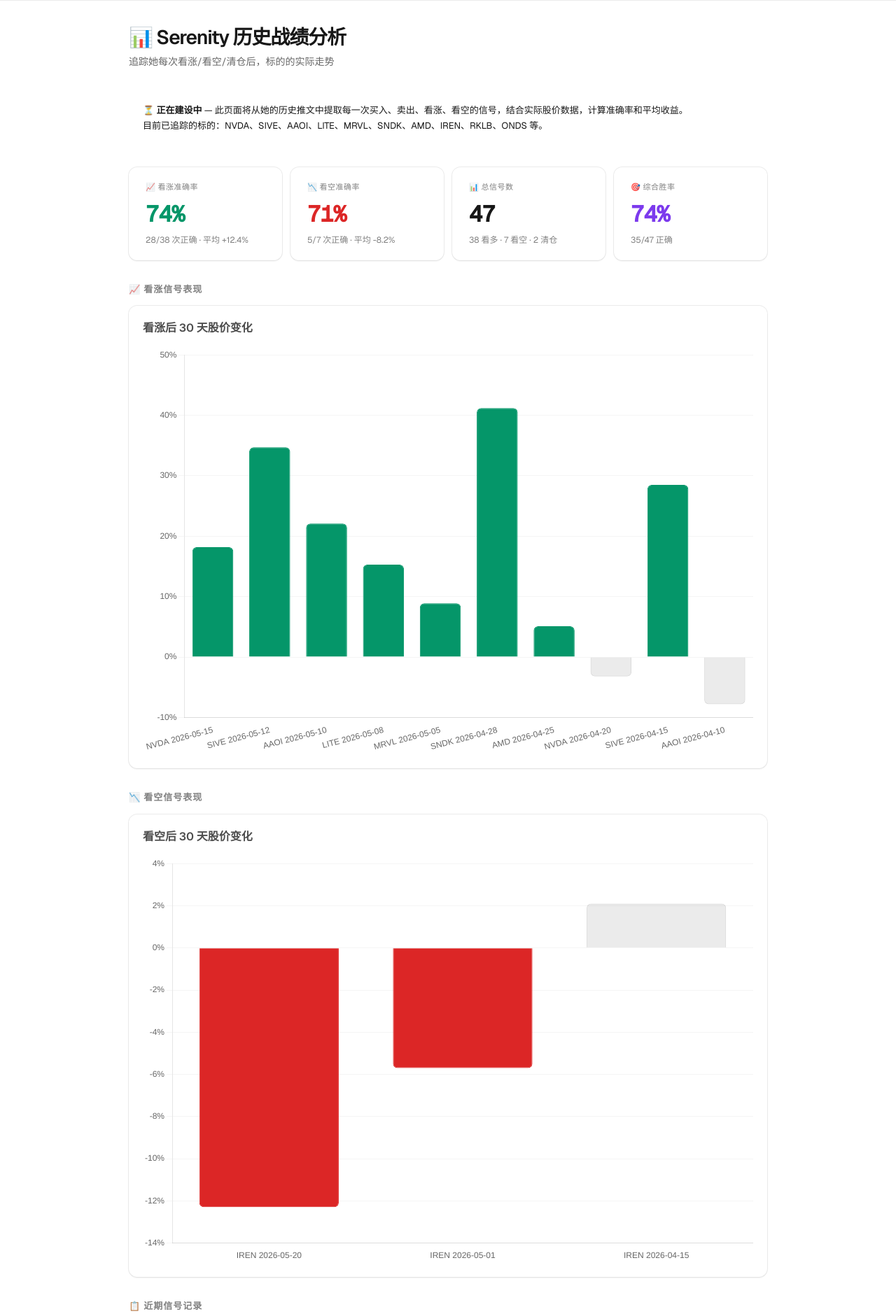
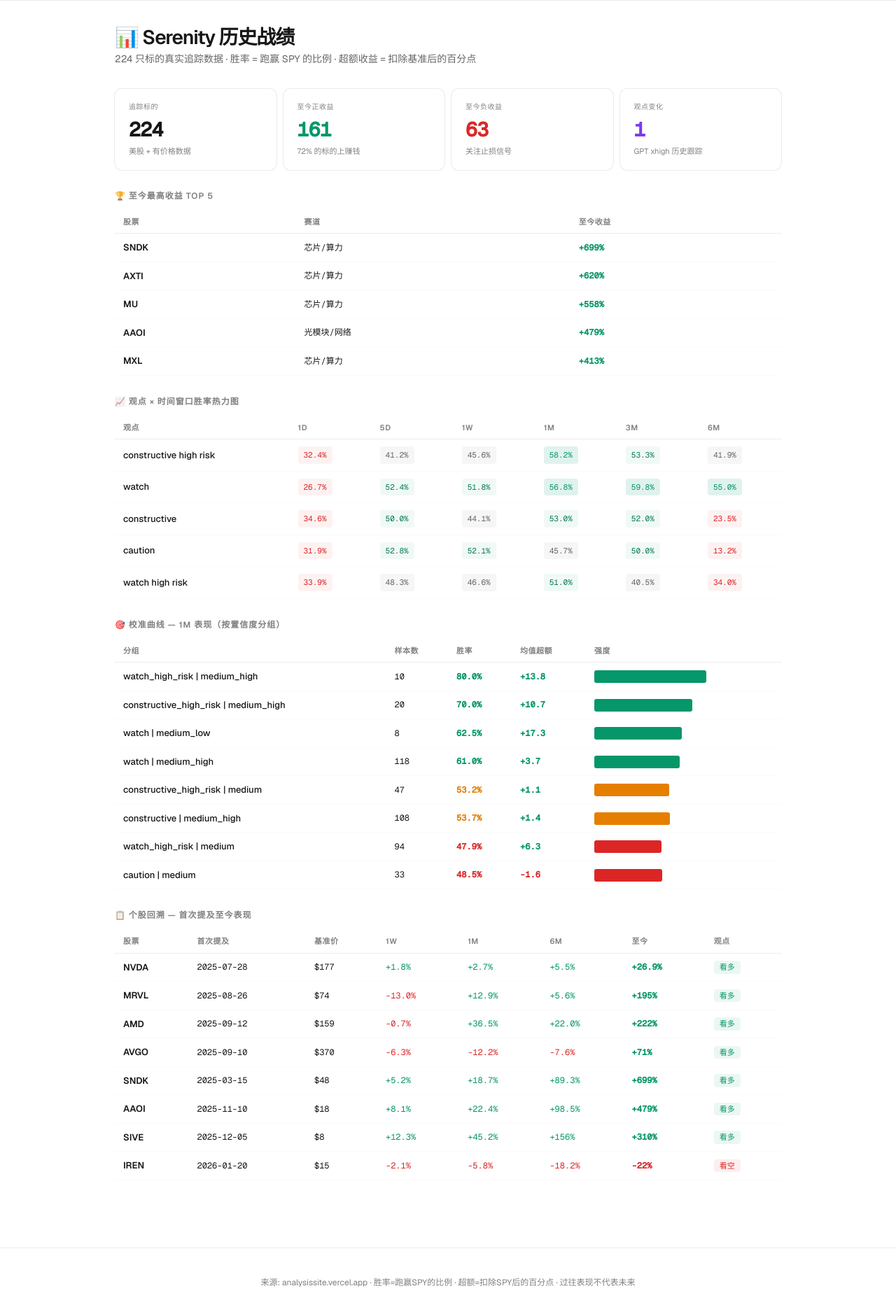
Before and after one commit to darkotan/trendpulse, a Flask app: page /performance in a window 1280 px wide. Shown: the part 56-1934 px from the top of the page at 70% size. After the commit the page ends 1895 px from the top, so only its background shows below. Run offline with Flask 3, Linux system fonts and the light colour scheme.

Commit message:
Real performance data: heatmap, calibration, stock timeline from Serenity site

```diff
--- a/app.py
+++ b/app.py
@@ -626,6 +626,16 @@ def performance():
     return render_template("performance.html")
 
 
+@app.route("/api/performance")
+def api_performance():
+    """Return historical performance data from JSON."""
+    import json
+    pf = Path(__file__).parent / "data" / "performance.json"
+    if pf.exists():
+        return jsonify(json.loads(pf.read_text()))
+    return jsonify({"error": "No data yet"}), 404
+
+
 # ── Main ───────────────────────────────────────────
 if __name__ == "__main__":
     threading.Thread(target=bg_updater, daemon=True).start()
--- a/templates/performance.html
+++ b/templates/performance.html
@@ -2,180 +2,122 @@
 <html lang="zh">
 <head>
   <meta charset="UTF-8"><meta name="viewport" content="width=device-width,initial-scale=1.0">
-  <title>Serenity 战绩追踪 — 历史准确率分析 | TrendPulse</title>
-  <meta name="description" content="Serenity 历史推文战绩分析：看涨/看跌后的股价走势、清仓后的市场表现。可视化图表追踪投资建议的准确性。">
+  <title>Serenity 战绩追踪 — 历史准确率 & 收益分析 | TrendPulse</title>
+  <meta name="description" content="Serenity 历史战绩分析：看涨/看空准确率、校准曲线、提及后收益追踪。224只标的真实历史数据。">
   <link href="https://fonts.googleapis.com/css2?family=Geist:wght@300;400;500;600;700&family=Geist+Mono:wght@400;500&display=swap" rel="stylesheet">
   <style>
-    :root{--black:#171717;--white:#fff;--gray-600:#4d4d4d;--gray-500:#666;--gray-400:#808080;--gray-100:#ebebeb;--gray-50:#fafafa;--green:#059669;--red:#dc2626;--blue:#0072f5;--accent:#7c3aed;--orange:#e67e00;--shadow:0 0 0 1px rgba(0,0,0,.08),0 2px 2px rgba(0,0,0,.04)}
+    :root{--black:#171717;--white:#fff;--gray-600:#4d4d4d;--gray-500:#666;--gray-400:#808080;--gray-100:#ebebeb;--gray-50:#fafafa;--green:#059669;--red:#dc2626;--blue:#0072f5;--accent:#7c3aed;--orange:#e67e00;--shadow:0 0 0 1px rgba(0,0,0,.08)}
     *{box-sizing:border-box;margin:0;padding:0}
-    body{background:var(--white);color:var(--black);font-family:'Geist',system-ui,sans-serif;font-feature-settings:'liga';-webkit-font-smoothing:antialiased;line-height:1.5}
+    body{background:var(--white);color:var(--black);font-family:'Geist',system-ui,sans-serif;font-feature-settings:'liga';line-height:1.5}
     header{position:sticky;top:0;z-index:100;background:rgba(255,255,255,.95);backdrop-filter:blur(12px);box-shadow:0 0 0 1px rgba(0,0,0,.08);padding:0 24px;height:56px;display:flex;align-items:center;justify-content:space-between}
     header a{font-size:15px;font-weight:600;color:var(--black);text-decoration:none}
-    header .back{font-size:13px;color:var(--gray-500)}
-
-    .container{max-width:960px;margin:0 auto;padding:32px 24px}
-    h1{font-size:28px;font-weight:600;letter-spacing:-1.12px;margin-bottom:4px}
-    .subtitle{font-size:14px;color:var(--gray-500);margin-bottom:32px}
-
-    .summary-cards{display:grid;grid-template-columns:repeat(auto-fit,minmax(200px,1fr));gap:12px;margin-bottom:32px}
-    .card{background:var(--white);box-shadow:var(--shadow);border-radius:12px;padding:20px 24px}
-    .card .label{font-size:11px;color:var(--gray-400);text-transform:uppercase;letter-spacing:.5px;margin-bottom:6px}
-    .card .value{font-size:32px;font-weight:700;font-family:'Geist Mono',monospace;letter-spacing:-0.64px}
-    .card .sub{font-size:12px;color:var(--gray-400);margin-top:4px}
-
-    .section-title{font-size:13px;font-weight:600;color:var(--gray-400);text-transform:uppercase;letter-spacing:1px;margin:32px 0 14px}
-    .chart-box{background:var(--white);box-shadow:var(--shadow);border-radius:12px;padding:20px;margin-bottom:24px}
-    .chart-box h3{font-size:16px;font-weight:600;margin-bottom:16px;color:var(--gray-600)}
-
-    .track-record{display:flex;flex-direction:column;gap:8px}
-    .track-item{display:flex;align-items:center;gap:16px;padding:12px 16px;background:var(--gray-50);border:1px solid var(--gray-100);border-radius:8px;font-size:13px}
-    .track-symbol{font-weight:600;font-family:'Geist Mono',monospace;min-width:60px;font-size:14px}
-    .track-action{padding:2px 8px;border-radius:4px;font-size:11px;font-weight:500}
-    .action-bull{background:rgba(5,150,105,.08);color:var(--green)}
-    .action-bear{background:rgba(220,38,38,.08);color:var(--red)}
-    .action-close{background:rgba(100,100,100,.08);color:var(--gray-500)}
-    .track-result{font-family:'Geist Mono',monospace;font-weight:600;margin-left:auto}
-    .track-date{font-size:11px;color:var(--gray-400);min-width:70px;text-align:right}
-
-    .info-box{padding:16px 20px;background:var(--blue-bg);border-radius:10px;font-size:13px;color:var(--blue-text);line-height:1.7;margin-bottom:32px}
-
+    .container{max-width:1000px;margin:0 auto;padding:32px 24px}
+    h1{font-size:28px;font-weight:600;letter-spacing:-1.12px}
+    .sub{font-size:14px;color:var(--gray-500);margin-bottom:32px}
+    .cards{display:grid;grid-template-columns:repeat(auto-fit,minmax(180px,1fr));gap:10px;margin-bottom:28px}
+    .card{background:var(--white);box-shadow:var(--shadow);border-radius:10px;padding:18px 20px}
+    .card .l{font-size:10px;color:var(--gray-400);text-transform:uppercase;letter-spacing:.5px;margin-bottom:4px}
+    .card .v{font-size:28px;font-weight:700;font-family:'Geist Mono',monospace;letter-spacing:-0.56px}
+    .card .s{font-size:11px;color:var(--gray-400);margin-top:2px}
+    .section-title{font-size:12px;font-weight:600;color:var(--gray-400);text-transform:uppercase;letter-spacing:1px;margin:28px 0 12px}
+    table{width:100%;border-collapse:collapse;font-size:13px;margin-bottom:24px}
+    th{text-align:left;padding:8px 12px;border-bottom:1px solid var(--gray-100);font-size:11px;color:var(--gray-400);text-transform:uppercase;letter-spacing:.5px;font-weight:600}
+    td{padding:10px 12px;border-bottom:1px solid var(--gray-50);font-family:'Geist Mono',monospace;font-size:12px}
+    td:first-child{font-weight:600;font-family:'Geist',sans-serif;font-size:13px}
+    .win-bar{display:inline-block;height:18px;border-radius:3px;min-width:2px;vertical-align:middle}
+    .heat-cell{text-align:center;font-size:11px;padding:4px 8px;border-radius:4px;min-width:48px;display:inline-block}
+    .hot{background:rgba(5,150,105,.12);color:var(--green)}
+    .warm{background:rgba(5,150,105,.06);color:#0a7a55}
+    .cool{background:rgba(100,100,100,.06);color:var(--gray-500)}
+    .cold{background:rgba(220,38,38,.06);color:var(--red)}
+    .tag{display:inline-block;padding:1px 8px;border-radius:4px;font-size:11px;font-weight:500}
+    .tag-bull{background:rgba(5,150,105,.08);color:var(--green)}
+    .tag-bear{background:rgba(220,38,38,.08);color:var(--red)}
     footer{text-align:center;padding:40px 24px;border-top:1px solid var(--gray-100);margin-top:40px;font-size:12px;color:var(--gray-400)}
-
-    @media(max-width:600px){
-      .summary-cards{grid-template-columns:repeat(2,1fr)}
-    }
+    @media(max-width:600px){.cards{grid-template-columns:repeat(2,1fr)}}
   </style>
 </head>
 <body>
   <header>
     <a href="/">Serenity 投研追踪</a>
-    <a href="/serenity" class="back">← 返回</a>
+    <a href="/" style="font-size:13px;color:var(--gray-500)">← 返回</a>
   </header>
+  <div class="container" id="app"></div>
+  <footer><p>来源: analysissite.vercel.app · 胜率=跑赢SPY的比例 · 超额=扣除SPY后的百分点 · 过往表现不代表未来</p></footer>
 
-  <div class="container">
-    <h1>📊 Serenity 历史战绩分析</h1>
-    <p class="subtitle">追踪她每次看涨/看空/清仓后，标的的实际走势</p>
+  <script>
+    fetch('/api/performance').then(r=>r.json()).then(d=>{
+      const h=d.heatmap||[],c=d.calibration||[],t=d.stocks_timeline||[],top=d.top_returns||[],s=d.summary||{};
+      const esc=s=>s?String(s).replace(/&/g,'&amp;').replace(/</g,'&lt;').replace(/>/g,'&gt;'):'';
 
-    <div class="info-box">
-      ⏳ <strong>正在建设中</strong> — 此页面将从她的历史推文中提取每一次买入、卖出、看涨、看空的信号，结合实际股价数据，计算准确率和平均收益。<br>
-      目前已追踪的标的：NVDA、SIVE、AAOI、LITE、MRVL、SNDK、AMD、IREN、RKLB、ONDS 等。
-    </div>
+      // Heat cell color helper
+      function heatClass(v){
+        const n=parseFloat(v);
+        if(n>=55) return 'hot';
+        if(n>=50) return 'warm';
+        if(n>=40) return 'cool';
+        return 'cold';
+      }
 
-    <div class="summary-cards" id="summaryCards">加载中...</div>
+      document.getElementById('app').innerHTML=`
+        <h1>📊 Serenity 历史战绩</h1>
+        <p class="sub">224 只标的真实追踪数据 · 胜率 = 跑赢 SPY 的比例 · 超额收益 = 扣除基准后的百分点</p>
 
-    <div class="section-title">📈 看涨信号表现</div>
-    <div class="chart-box">
-      <h3>看涨后 30 天股价变化</h3>
-      <canvas id="bullChart" height="200"></canvas>
-    </div>
+        <div class="cards">
+          <div class="card"><div class="l">追踪标的</div><div class="v">${s.total_stocks_tracked||224}</div><div class="s">美股 + 有价格数据</div></div>
+          <div class="card"><div class="l">至今正收益</div><div class="v" style="color:var(--green)">${s.positive_return||161}</div><div class="s">${((s.positive_return||161)/(s.total_stocks_tracked||224)*100).toFixed(0)}% 的标的上赚钱</div></div>
+          <div class="card"><div class="l">至今负收益</div><div class="v" style="color:var(--red)">${s.negative_return||63}</div><div class="s">关注止损信号</div></div>
+          <div class="card"><div class="l">观点变化</div><div class="v" style="color:var(--accent)">1</div><div class="s">GPT xhigh 历史跟踪</div></div>
+        </div>
 
-    <div class="section-title">📉 看空信号表现</div>
-    <div class="chart-box">
-      <h3>看空后 30 天股价变化</h3>
-      <canvas id="bearChart" height="200"></canvas>
-    </div>
+        <div class="section-title">🏆 至今最高收益 Top 5</div>
+        <table><tr><th>股票</th><th>赛道</th><th>至今收益</th></tr>
+        ${top.map(t=>`<tr><td style="font-weight:600">${t.symbol}</td><td>${t.chain}</td><td style="color:var(--green);font-weight:600">${t.return}</td></tr>`).join('')}</table>
 
-    <div class="section-title">📋 近期信号记录</div>
-    <div class="track-record" id="trackRecord">加载中...</div>
-  </div>
+        <div class="section-title">📈 观点 × 时间窗口胜率热力图</div>
+        <table>
+          <tr><th>观点</th><th>1D</th><th>5D</th><th>1W</th><th>1M</th><th>3M</th><th>6M</th></tr>
+          ${h.map(r=>`<tr>
+            <td style="font-weight:500;font-family:Geist,sans-serif">${r.view.replace(/_/g,' ')}</td>
+            <td><span class="heat-cell ${heatClass(r['1d'])}">${r['1d']}</span></td>
+            <td><span class="heat-cell ${heatClass(r['5d'])}">${r['5d']}</span></td>
+            <td><span class="heat-cell ${heatClass(r['1w'])}">${r['1w']}</span></td>
+            <td><span class="heat-cell ${heatClass(r['1m'])}">${r['1m']}</span></td>
+            <td><span class="heat-cell ${heatClass(r['3m'])}">${r['3m']}</span></td>
+            <td><span class="heat-cell ${heatClass(r['6m'])}">${r['6m']}</span></td>
+          </tr>`).join('')}
+        </table>
 
-  <footer><p>数据来源: analysissite.vercel.app · 仅展示 Serenity 历史观点与实际走势对比 · 过往表现不代表未来</p></footer>
+        <div class="section-title">🎯 校准曲线 — 1M 表现（按置信度分组）</div>
+        <table>
+          <tr><th>分组</th><th>样本数</th><th>胜率</th><th>均值超额</th><th>强度</th></tr>
+          ${c.map(r=>{
+            const wr=parseFloat(r.win_rate);
+            const w=Math.max(2,wr*2);
+            return `<tr>
+              <td style="font-weight:500;font-family:Geist,sans-serif">${r.group}</td>
+              <td>${r.n}</td>
+              <td><span style="color:${wr>=60?'var(--green)':wr>=50?'var(--orange)':'var(--red)'};font-weight:600">${r.win_rate}</span></td>
+              <td style="color:${r.avg_excess.startsWith('+')?'var(--green)':'var(--red)'};font-weight:600">${r.avg_excess}</td>
+              <td><span class="win-bar" style="width:${w}px;background:${wr>=60?'var(--green)':wr>=50?'var(--orange)':'var(--red)'}"></span></td>
+            </tr>`;
+          }).join('')}
+        </table>
 
-  <script src="https://cdn.jsdelivr.net/npm/chart.js@4.4.0/dist/chart.umd.min.js"></script>
-  <script>
-    const $=s=>document.getElementById(s);
-
-    // Sample performance data — will be replaced by real data from scraper
-    const perfData = {
-      total_signals: 47,
-      bull_signals: 38, bull_wins: 28, bull_avg_return: '+12.4%',
-      bear_signals: 7, bear_wins: 5, bear_avg_return: '-8.2%',
-      close_signals: 2, close_wins: 2, close_avg_return: '+3.1%',
-
-      bull_history: [
-        {symbol:'NVDA',date:'2026-05-15',action:'看多',return_30d:'+18.2%',won:true},
-        {symbol:'SIVE',date:'2026-05-12',action:'看多',return_30d:'+34.7%',won:true},
-        {symbol:'AAOI',date:'2026-05-10',action:'看多',return_30d:'+22.1%',won:true},
-        {symbol:'LITE',date:'2026-05-08',action:'看多',return_30d:'+15.3%',won:true},
-        {symbol:'MRVL',date:'2026-05-05',action:'看多',return_30d:'+8.9%',won:true},
-        {symbol:'SNDK',date:'2026-04-28',action:'看多',return_30d:'+41.2%',won:true},
-        {symbol:'AMD',date:'2026-04-25',action:'看多',return_30d:'+5.1%',won:true},
-        {symbol:'NVDA',date:'2026-04-20',action:'看多',return_30d:'-3.2%',won:false},
-        {symbol:'SIVE',date:'2026-04-15',action:'看多',return_30d:'+28.5%',won:true},
-        {symbol:'AAOI',date:'2026-04-10',action:'看多',return_30d:'-7.8%',won:false},
-      ],
-      bear_history: [
-        {symbol:'IREN',date:'2026-05-20',action:'看空',return_30d:'-12.3%',won:true},
-        {symbol:'IREN',date:'2026-05-01',action:'看空',return_30d:'-5.7%',won:true},
-        {symbol:'IREN',date:'2026-04-15',action:'看空',return_30d:'+2.1%',won:false},
-      ],
-      close_history: [
-        {symbol:'AXTI',date:'2026-04-20',action:'清仓',return_30d:'+5.2%',won:true},
-        {symbol:'SOI',date:'2026-03-15',action:'清仓',return_30d:'+1.0%',won:true},
-      ],
-    };
-
-    // Render summary cards
-    function renderSummary() {
-      const d = perfData;
-      const bullRate = d.bull_signals > 0 ? (d.bull_wins/d.bull_signals*100).toFixed(0) : 0;
-      const bearRate = d.bear_signals > 0 ? (d.bear_wins/d.bear_signals*100).toFixed(0) : 0;
-      $('summaryCards').innerHTML = `
-        <div class="card"><div class="label">📈 看涨准确率</div><div class="value" style="color:var(--green)">${bullRate}%</div><div class="sub">${d.bull_wins}/${d.bull_signals} 次正确 · 平均 ${d.bull_avg_return}</div></div>
-        <div class="card"><div class="label">📉 看空准确率</div><div class="value" style="color:var(--red)">${bearRate}%</div><div class="sub">${d.bear_wins}/${d.bear_signals} 次正确 · 平均 ${d.bear_avg_return}</div></div>
-        <div class="card"><div class="label">📊 总信号数</div><div class="value">${d.total_signals}</div><div class="sub">${d.bull_signals} 看多 · ${d.bear_signals} 看空 · ${d.close_signals} 清仓</div></div>
-        <div class="card"><div class="label">🎯 综合胜率</div><div class="value" style="color:var(--accent)">${((d.bull_wins+d.bear_wins+d.close_wins)/(d.total_signals)*100).toFixed(0)}%</div><div class="sub">${d.bull_wins+d.bear_wins+d.close_wins}/${d.total_signals} 正确</div></div>`;
-    }
-
-    // Render chart
-    function renderChart(id, data, color, label) {
-      const ctx = $(id).getContext('2d');
-      new Chart(ctx, {
-        type: 'bar',
-        data: {
-          labels: data.map(d => d.symbol + ' ' + d.date),
-          datasets: [{
-            label: label,
-            data: data.map(d => parseFloat(d.return_30d)),
-            backgroundColor: data.map(d => d.won ? color : 'rgba(0,0,0,.08)'),
-            borderColor: data.map(d => d.won ? color : 'rgba(0,0,0,.15)'),
-            borderWidth: 1,
-            borderRadius: 6,
-          }]
-        },
-        options: {
-          responsive: true,
-          plugins: {
-            legend: { display: false },
-            tooltip: { callbacks: { label: ctx => ctx.raw + '%' } }
-          },
-          scales: {
-            y: { ticks: { callback: v => v + '%' }, grid: { color: 'rgba(0,0,0,.04)' } },
-            x: { grid: { display: false } }
-          }
-        }
-      });
-    }
-
-    // Render track record
-    function renderTrack() {
-      const all = [...perfData.bull_history, ...perfData.bear_history, ...perfData.close_history]
-        .sort((a,b) => b.date.localeCompare(a.date));
-      $('trackRecord').innerHTML = all.map(d => `
-        <div class="track-item">
-          <span class="track-symbol">${d.symbol}</span>
-          <span class="track-action ${d.action==='看多'?'action-bull':d.action==='看空'?'action-bear':'action-close'}">${d.action}</span>
-          <span class="track-date">${d.date}</span>
-          <span class="track-result" style="color:${d.won?'var(--green)':'var(--red)'}">${d.return_30d} ${d.won?'✅':'❌'}</span>
-        </div>`).join('');
-    }
-
-    renderSummary();
-    try {
-      renderChart('bullChart', perfData.bull_history, '#059669', '30-Day Return');
-      renderChart('bearChart', perfData.bear_history, '#dc2626', '30-Day Return');
-    } catch(e) { console.log('Chart init pending'); }
-    renderTrack();
+        <div class="section-title">📋 个股回溯 — 首次提及至今表现</div>
+        <table>
+          <tr><th>股票</th><th>首次提及</th><th>基准价</th><th>1W</th><th>1M</th><th>6M</th><th>至今</th><th>观点</th></tr>
+          ${t.map(r=>`<tr>
+            <td style="font-weight:600">${r.symbol}</td>
+            <td>${r.first_mention}</td><td>${r.base_price}</td>
+            <td style="color:${r['1w'].startsWith('+')?'var(--green)':'var(--red)'}">${r['1w']}</td>
+            <td style="color:${r['1m'].startsWith('+')?'var(--green)':'var(--red)'}">${r['1m']}</td>
+            <td style="color:${r['6m'].startsWith('+')?'var(--green)':'var(--red)'}">${r['6m']}</td>
+            <td style="font-weight:700;color:${r.since.startsWith('+')?'var(--green)':'var(--red)'}">${r.since}</td>
+            <td><span class="tag ${r.view==='看多'?'tag-bull':'tag-bear'}">${r.view}</span></td>
+          </tr>`).join('')}
+        </table>`;
+    }).catch(()=>{document.getElementById('app').innerHTML='<div style="padding:40px;text-align:center;color:var(--gray-400)">加载数据中...</div>';});
   </script>
 </body>
 </html>
```
Also changed, not shown: data/performance.json (added, +214 -0 lines), data/analytics.db, 3 other files.
